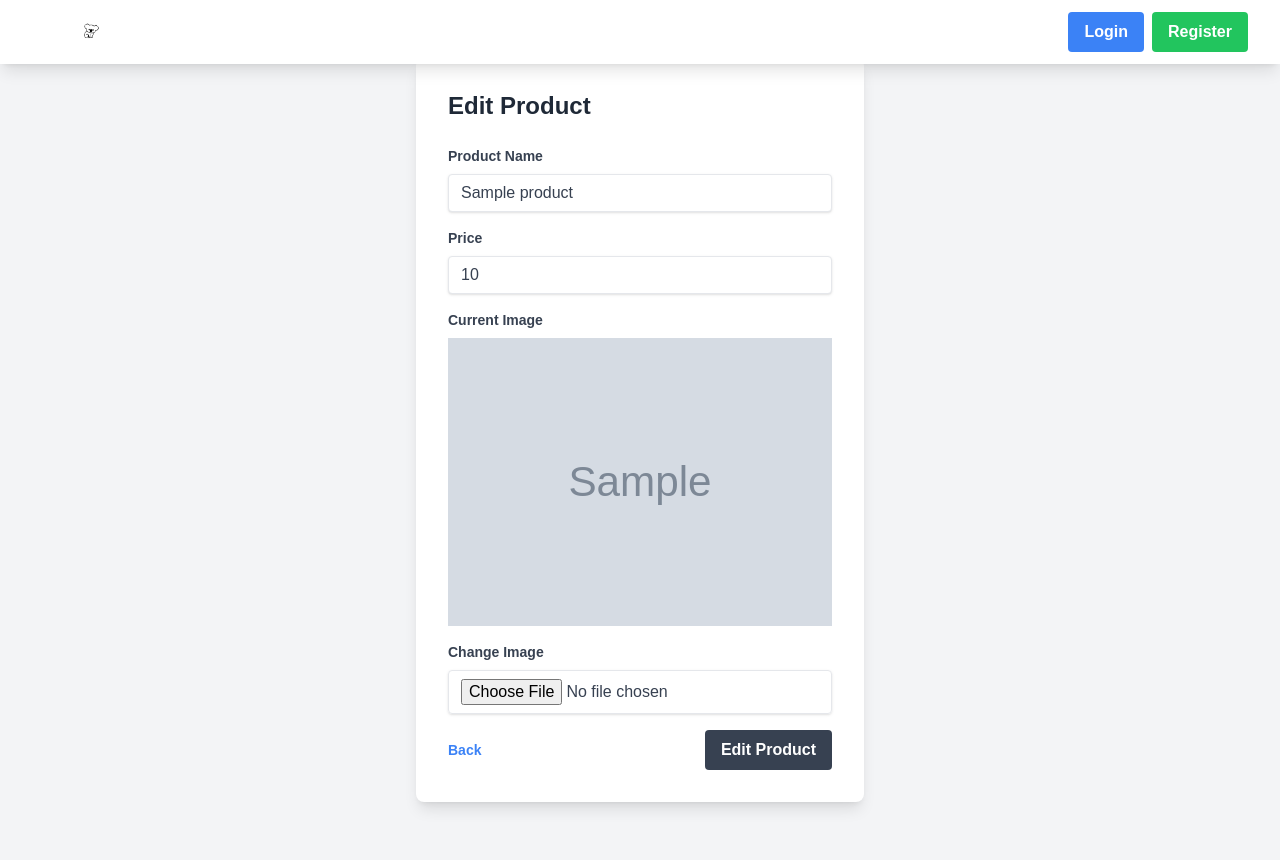
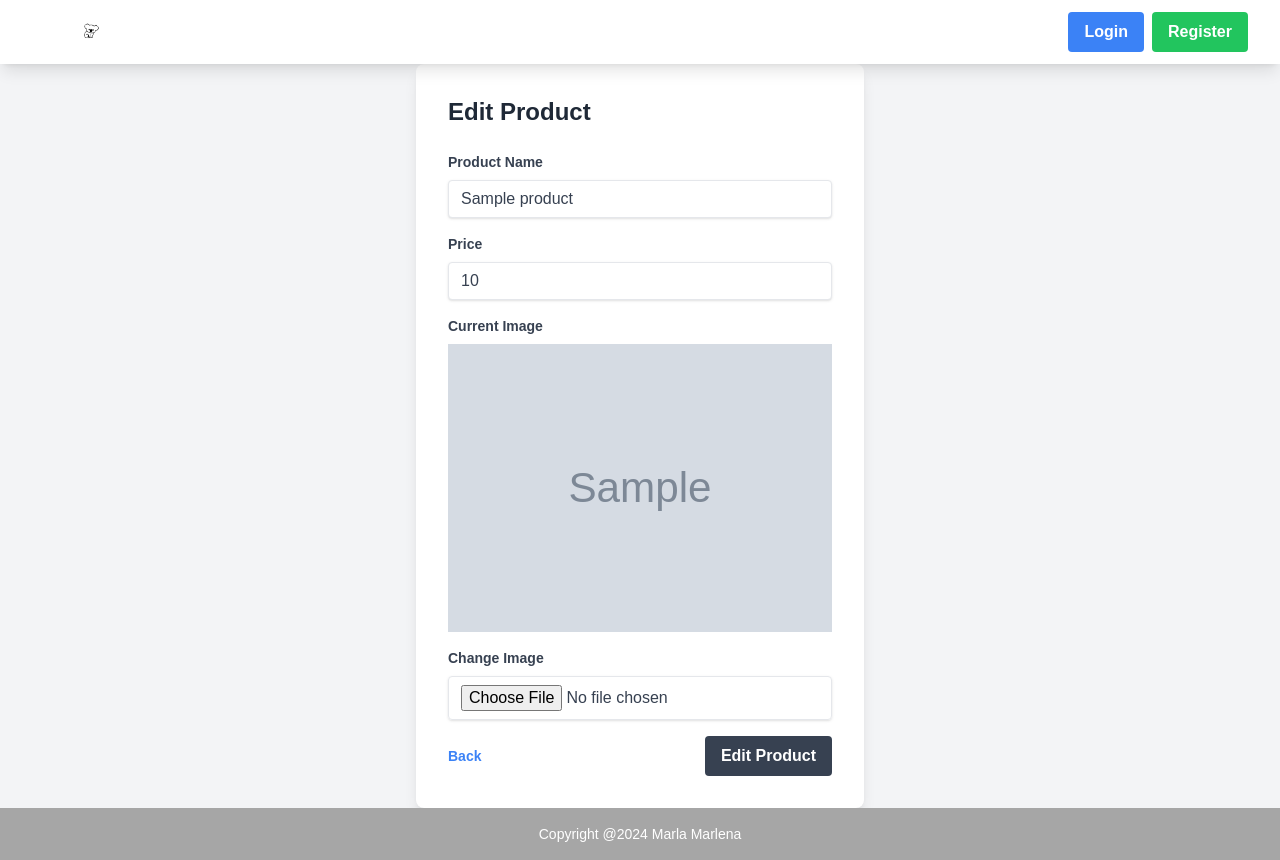
Before and after one commit to Bona3121/koalove, a Django app: page /edit-product/00000000-0000-0000-0000-000000000001 in a window 1280 px wide. Run offline with Django 5.2, Linux system fonts and the light colour scheme; tables that the repository leaves empty hold one stand-in row (values such as "Sample post"); grey boxes marked "Sample" are stand-in pictures; some libraries are stand-ins or nearby versions.

Commit message:
done tugas 5

```diff
--- a/main/templates/card_info.html
+++ /dev/null
@@ -1,6 +0,0 @@
-<div class="bg-indigo-700 rounded-xl overflow-hidden border-2 border-indigo-800">
-    <div class="p-4 animate-shine">
-      <h5 class="text-lg font-semibold text-gray-200">{{ title }}</h5>
-      <p class="text-white">{{ value }}</p>
-    </div>
-</div>
--- a/main/templates/edit_product.html
+++ b/main/templates/edit_product.html
@@ -2,7 +2,9 @@
 {% block content %}
 {% include 'navbar.html' %}
 
-<div class="w-full h-screen flex items-center justify-center bg-gray-100">
+<!-- Container untuk scroll seluruh halaman -->
+<div class="w-full h-screen flex flex-col bg-gray-100 overflow-auto pt-16">  <!-- Menambahkan padding top untuk menghindari navbar -->
+    <div class="flex-grow flex items-center justify-center">
         <div class="bg-white shadow-lg rounded-lg p-8 w-full max-w-md">
             <h2 class="text-2xl font-bold text-gray-800 mb-6">Edit Product</h2>
 
@@ -64,5 +66,6 @@
             </form>
         </div>
     </div>
+</div>
 
 {% endblock %}
--- a/templates/base.html
+++ b/templates/base.html
@@ -6,11 +6,19 @@
     <meta name="viewport" content="width=device-width, initial-scale=1.0" />
     <link rel="stylesheet" href="{% static 'css/global.css' %}"/>
     {% block meta %} {% endblock meta %}
-    <script src="https://cdn.tailwindcss.com">
-    </script>
+    <script src="https://cdn.tailwindcss.com"></script>
   </head>
 
-  <body>
-    {% block content %} {% endblock content %}
+  <body class="flex flex-col min-h-screen">
+    {% block content %}
+      <div class="flex-grow">
+        {% endblock %}
+      </div>
+
+    <!-- Footer -->
+    <footer class="text-white text-center py-4 max-w-xs mx-auto">
+      <p class="text-sm m-0">Copyright @2024 Marla Marlena</p>
+    </footer>
+
   </body>
 </html>
```
Also changed, not shown: main/templates/main.html (+7 -2 lines). Lines whose indentation alone changed are shown as unchanged.
